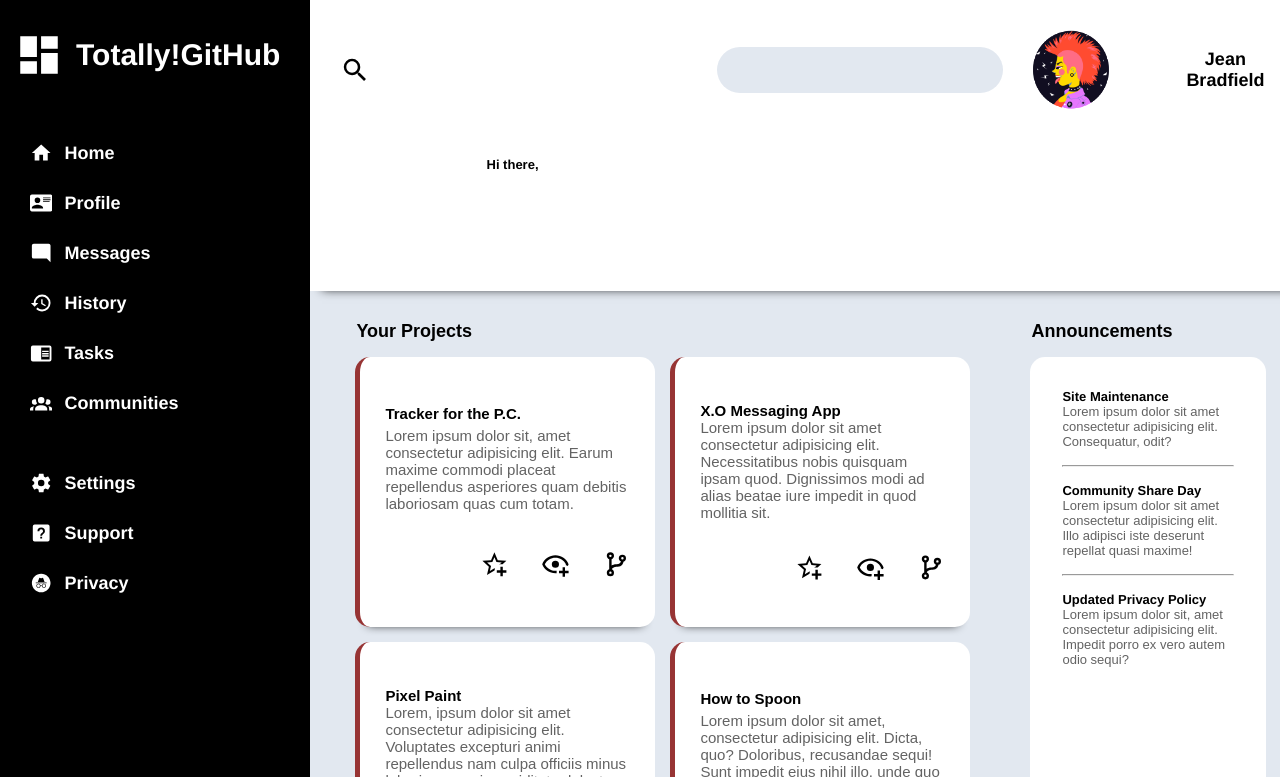
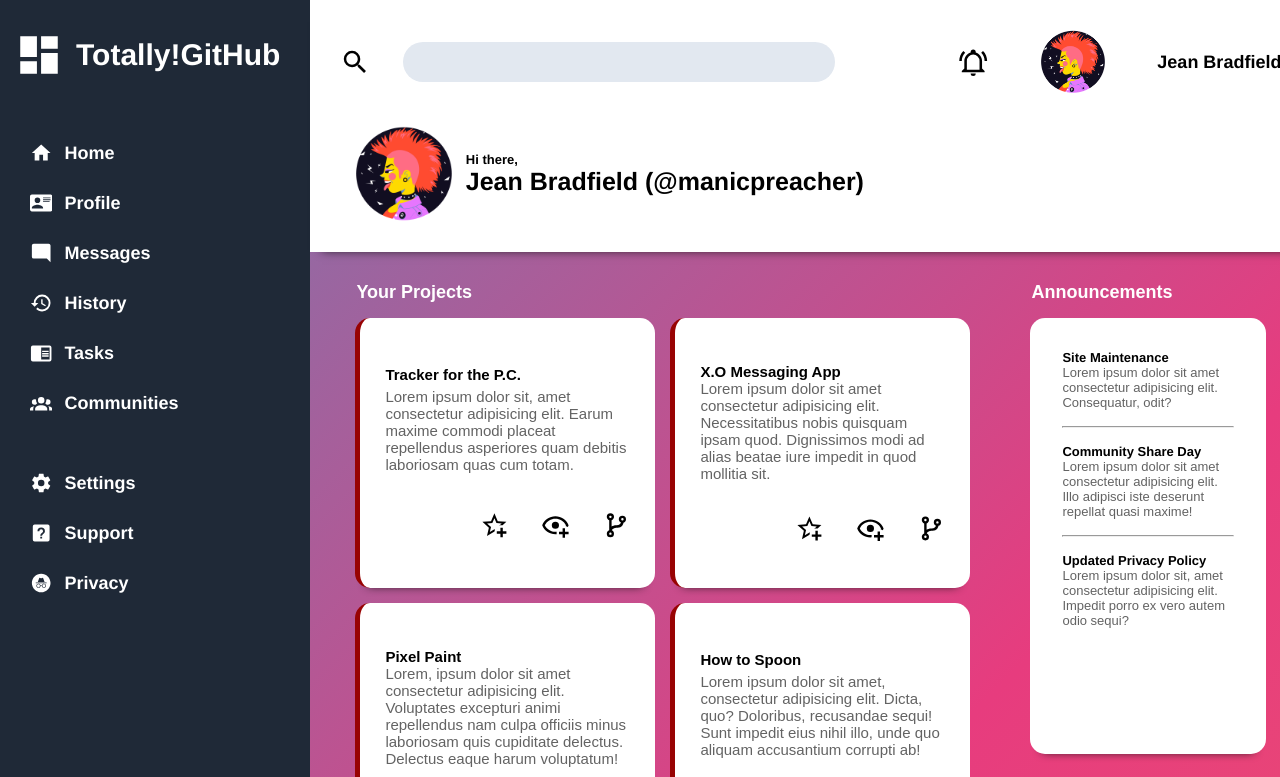
Before and after one commit to sir-aphim/dashboard, a plain HTML site: page index.html in a window 1280 px wide. Shown: the top 777 px of the page. Drawn offline with Linux system fonts and the light colour scheme.

Commit message:
Implement style to hello-msg and its neighbors

```diff
--- a/style.css
+++ b/style.css
@@ -2,6 +2,18 @@ body,
 html {
   height: 100%;
   margin: 0;
+}
+
+@keyframes gradient {
+    0% {
+        background-position: 0% 50%;
+    }
+    50% {
+        background-position: 100% 50%;
+    }
+    100% {
+        background-position: 0% 50%;
+    }
 }
 
 strong {
@@ -55,8 +67,8 @@ p {
 }
 
 .sidebar {
-  background-color: rgb(0, 0, 0);
-  grid-row: 1 / span 2;
+	background-color: #1f2937;
+	grid-row: 1 / span 2;
 }
 
 .nav {
@@ -64,13 +76,15 @@ p {
 }
 
 .article {
-  background-color: #e2e8f0;
+	background: linear-gradient(-45deg, #ee7752, #e73c7e, #23a6d5, #23d5ab);
+    background-size: 400% 400%;
+    animation: gradient 15s ease infinite;
 }
 
 .article p {
   font-size: 18px;
   font-family: sans-serif;
-  color: rgb(0, 0, 0);
+  color: white;
   text-align: left;
   margin: 0;
 }
@@ -149,7 +163,7 @@ h1 {
 .cards > .card {
 	background-color: white;
 	border-radius: 15px;
-	border-left: 5px solid rgb(151, 52, 52);
+	border-left: 5px solid rgb(152, 3, 3);
 	font-weight: normal;
 	padding: 45px 25px 45px 25px;
 	box-shadow: 0px 10px 10px -12px #111;
@@ -270,17 +284,21 @@ ul li > .creator {
 	width: clamp(8em, 80%, 25em);
 	background-color: #e2e8f0;
 	border-radius: 30px;
-	height: .5em;
+	height: .3em;
 	align-self: center;
 }
 
 .header > .project-option:nth-child(2) {
+	margin: 0 auto;
 	grid-column: 3;
 }
 
-.header > img {
+
+.header img:first-of-type {
 	grid-row: 1;
 	grid-column: 4;
+	width: 2em;
+	height: 4rem;
 }
 
 .header > strong {
@@ -289,3 +307,31 @@ ul li > .creator {
 	align-self: center;
 	font-size: large;
 }
+
+#welcome-pic {
+	grid-row: 2;
+	width: 3em;
+	height: 6rem;
+	grid-column: 1 / 3;
+	margin-left: .5em;
+}
+
+
+.hello-ms {
+	display: grid;
+	grid-column: 2;
+	grid-row: 2;
+	align-content: center;
+	justify-items: start;
+	margin-left: 1.5em;
+}
+
+.hello-ms > p {
+	color: black;
+	font-size: 25px;
+	text-align: start;
+}
+
+.balloon > p {
+	font-size: medium;
+}
```
